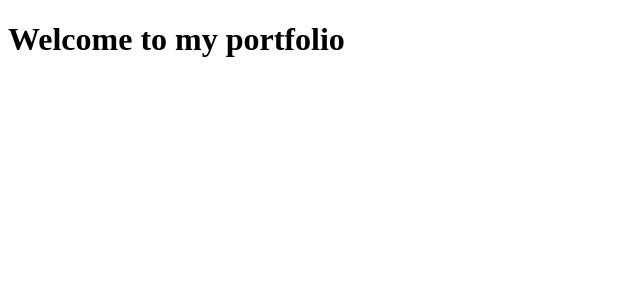
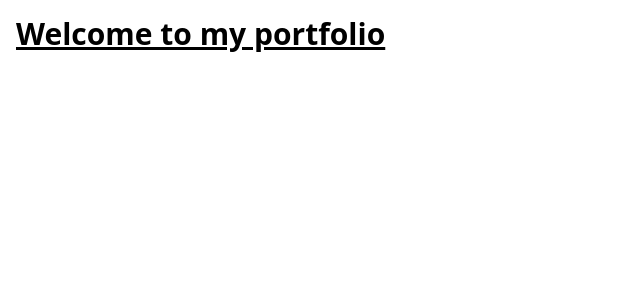
Before and after one commit to ernestviola/ernestviola.com, a Next.js app: page / in a window 1280 px wide. Shown: the top 300 px of the page, without its empty margins (0-640 px from the left). Built offline with nearby package versions, Linux system fonts and the light colour scheme.

Commit message:
Added tailwind for css

```diff
--- a/package.json
+++ b/package.json
@@ -21,6 +21,9 @@
     "@types/express": "^4.17.21",
     "@types/node": "^22.1.0",
     "@types/react": "^18.3.3",
+    "autoprefixer": "^10.4.20",
+    "postcss": "^8.4.40",
+    "tailwindcss": "^3.4.7",
     "ts-node": "^10.9.2",
     "typescript": "^5.5.4"
   },
--- /dev/null
+++ b/pages/_app.js
@@ -0,0 +1,7 @@
+import '../styles/globals.css'
+
+function MyApp({ Component, pageProps }) {
+  return <Component {...pageProps} />
+}
+
+export default MyApp
--- a/pages/index.js
+++ b/pages/index.js
@@ -1,3 +1,9 @@
 export default function Home() {
-    return <h1>Welcome to my portfolio</h1>
-  }
+  return (
+    <div className="container mx-auto p-4">
+      <h1 className="text-3xl font-bold underline">
+        Welcome to my portfolio
+      </h1>
+    </div>
+  )
+}
--- /dev/null
+++ b/postcss.config.js
@@ -0,0 +1,6 @@
+module.exports = {
+  plugins: {
+    tailwindcss: {},
+    autoprefixer: {},
+  },
+}
--- /dev/null
+++ b/styles/globals.css
@@ -0,0 +1,3 @@
+@tailwind base;
+@tailwind components;
+@tailwind utilities;
--- /dev/null
+++ b/tailwind.config.js
@@ -0,0 +1,11 @@
+/** @type {import('tailwindcss').Config} */
+module.exports = {
+  content: [
+    "./pages/**/*.{js,ts,jsx,tsx}",
+    "./components/**/*.{js,ts,jsx,tsx}",
+  ],
+  theme: {
+    extend: {},
+  },
+  plugins: [],
+}
```
Also changed, not shown: server.ts (+14 -13 lines).
